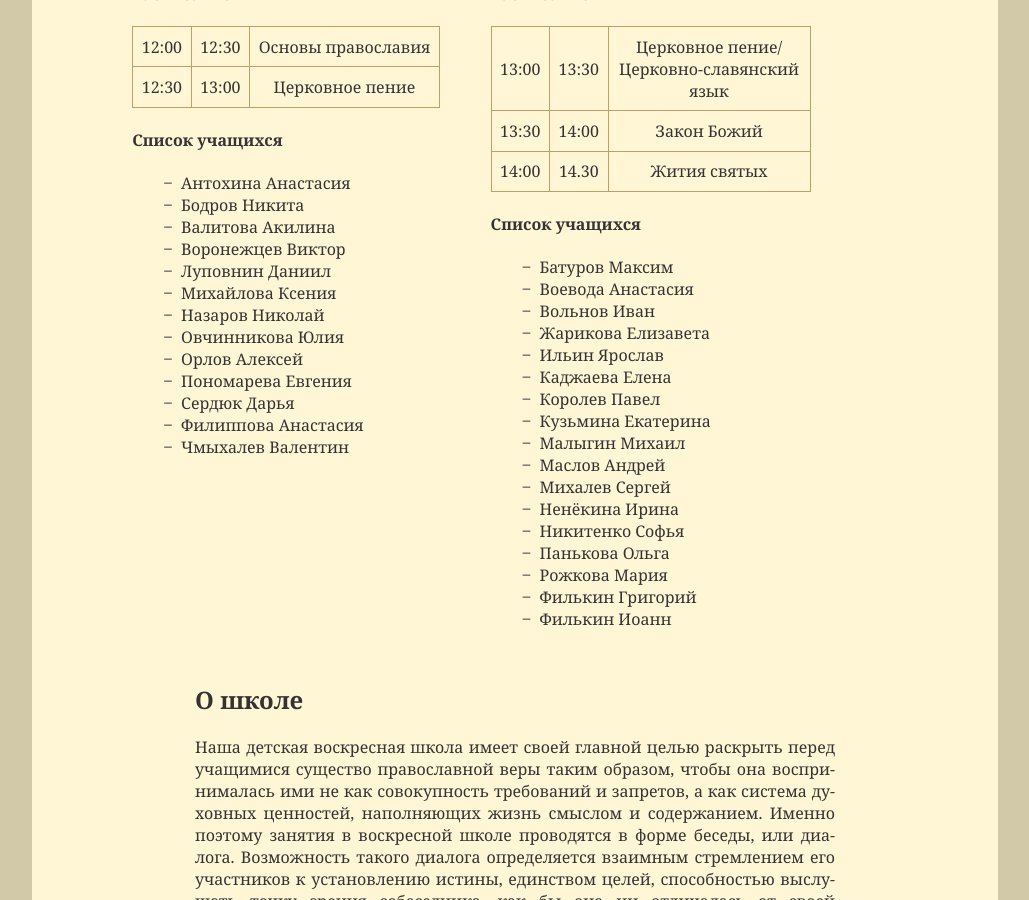
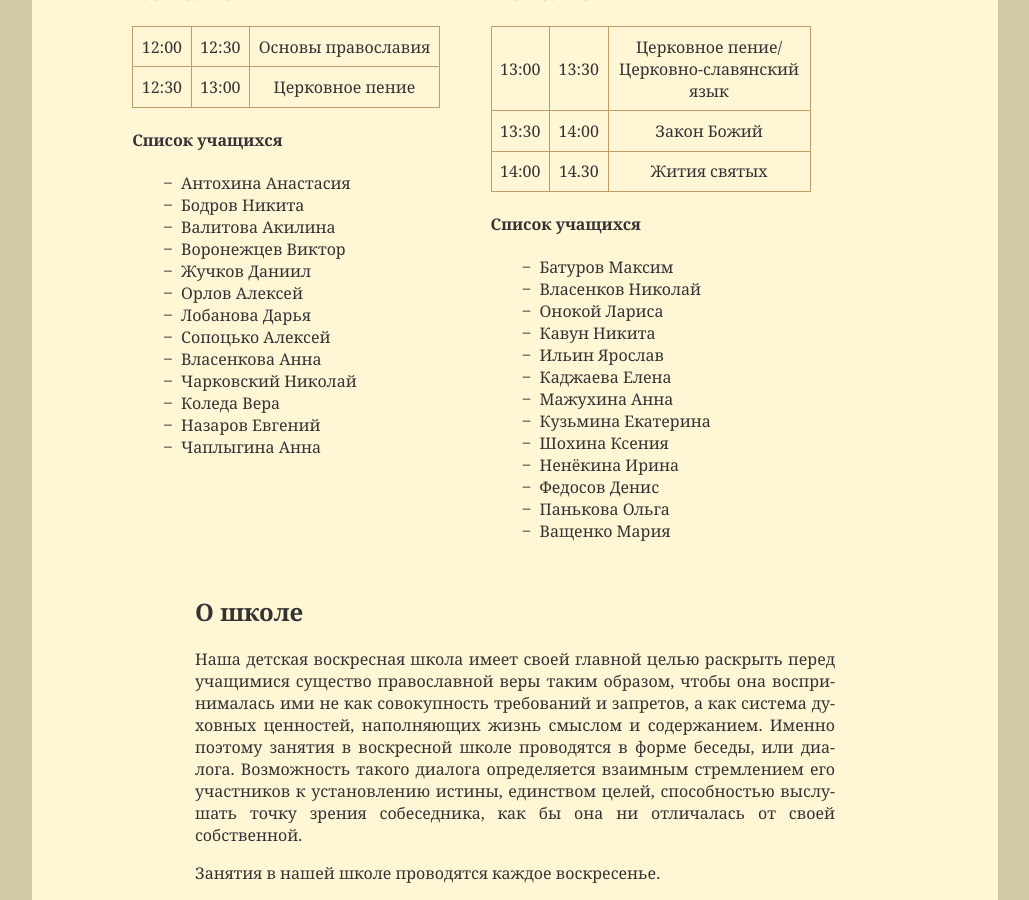
Before and after one commit to hramotradnoe/hramotradnoe.github.io, a Jekyll site: the page built from school/index.html, in a window 1280 px wide and 900 px high, scrolled down 2044 px. Shown: the whole window, without its empty margins (125-1154 px from the left). Built offline with Jekyll 4.4.1, drawn with Linux system fonts in a browser that asks for light colours.

Commit message:
обновлен список детей

```diff
--- a/_data/school/classes.yml
+++ b/_data/school/classes.yml
@@ -11,15 +11,16 @@
     - name  : Бодров Никита
     - name  : Валитова Акилина
     - name  : Воронежцев Виктор
-    - name  : Луповнин Даниил
-    - name  : Михайлова Ксения
-    - name  : Назаров Николай
-    - name  : Овчинникова Юлия
+    - name  : Жучков Даниил
     - name  : Орлов Алексей
-    - name  : Пономарева Евгения
-    - name  : Сердюк Дарья
-    - name  : Филиппова Анастасия
-    - name  : Чмыхалев Валентин
+    - name  : Лобанова Дарья
+    - name  : Сопоцько Алексей
+    - name  : Власенкова Анна
+    - name  : Чарковский Николай
+    - name  : Коледа Вера
+    - name  : Назаров Евгений
+    - name  : Чаплыгина Анна
+
 - title     : Средняя группа
   lessons   :
     - title : Церковное пение/Церковно-славянский язык
@@ -33,19 +34,15 @@
       to    : '14.30'
   students  :
     - name  : Батуров Максим
-    - name  : Воевода Анастасия
-    - name  : Вольнов Иван
-    - name  : Жарикова Елизавета
+    - name  : Власенков Николай
+    - name  : Онокой Лариса
+    - name  : Кавун Никита
     - name  : Ильин Ярослав
     - name  : Каджаева Елена
-    - name  : Королев Павел
+    - name  : Мажухина Анна
     - name  : Кузьмина Екатерина
-    - name  : Малыгин Михаил
-    - name  : Маслов Андрей
-    - name  : Михалев Сергей
+    - name  : Шохина Ксения
     - name  : Ненёкина Ирина
-    - name  : Никитенко Софья
+    - name  : Федосов Денис
     - name  : Панькова Ольга
-    - name  : Рожкова Мария
-    - name  : Филькин Григорий
-    - name  : Филькин Иоанн
+    - name  : Ващенко Мария
```
